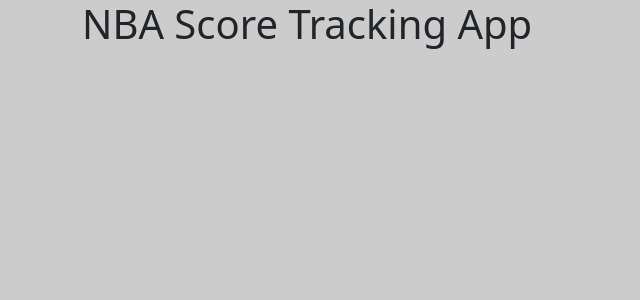
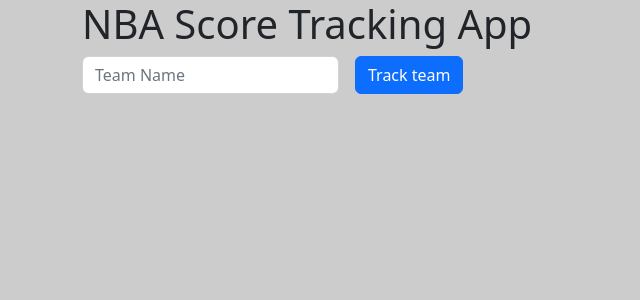
Before and after one commit to MarcManhart/nba-score-tracking, an Angular app: page / in a window 1280 px wide. Shown: the top 300 px of the page, without its empty margins (0-640 px from the left). Built offline with nearby package versions, Linux system fonts and the light colour scheme.

Commit message:
add template for team chooser

```diff
--- a/src/app/app-routing.module.ts
+++ b/src/app/app-routing.module.ts
@@ -1,10 +1,24 @@
 import { NgModule } from '@angular/core';
 import { RouterModule, Routes } from '@angular/router';
+import { NotFoundComponent } from './core/pages/not-found/not-found.component';
 
-const routes: Routes = [];
+const routes: Routes = [
+  {
+    path: '',
+    loadChildren: () =>
+      import('./score-tracking/score-tracking.module').then(
+        (m) => m.ScoreTrackingModule
+      ),
+  },
+  {
+    path: '**',
+    component: NotFoundComponent,
+    pathMatch: 'full',
+  },
+];
 
 @NgModule({
   imports: [RouterModule.forRoot(routes)],
-  exports: [RouterModule]
+  exports: [RouterModule],
 })
-export class AppRoutingModule { }
+export class AppRoutingModule {}
--- a/src/app/core/core.module.ts
+++ b/src/app/core/core.module.ts
@@ -1,10 +1,13 @@
 import { NgModule } from '@angular/core';
 import { CommonModule } from '@angular/common';
+import { NotFoundComponent } from './pages/not-found/not-found.component';
 
 
 
 @NgModule({
-  declarations: [],
+  declarations: [
+    NotFoundComponent
+  ],
   imports: [
     CommonModule
   ]
--- /dev/null
+++ b/src/app/core/pages/not-found/not-found.component.html
@@ -0,0 +1 @@
+<p>Page was not found!</p>
--- a/src/app/score-tracking/pages/overview/overview.component.html
+++ b/src/app/score-tracking/pages/overview/overview.component.html
@@ -1 +1 @@
-<p>overview works!</p>
+<app-team-chooser></app-team-chooser>
--- a/src/app/score-tracking/score-tracking-routing.module.ts
+++ b/src/app/score-tracking/score-tracking-routing.module.ts
@@ -1,8 +1,15 @@
 import { NgModule } from '@angular/core';
 import { NgModel } from '@angular/forms';
 import { RouterModule, Routes } from '@angular/router';
+import { OverviewComponent } from './pages/overview/overview.component';
 
-const scoreTrackingRoutes: Routes = [];
+const scoreTrackingRoutes: Routes = [
+  {
+    path: '',
+    component: OverviewComponent,
+    pathMatch: 'full'
+  },
+];
 
 @NgModule({
   imports: [RouterModule.forChild(scoreTrackingRoutes)],
--- a/src/app/shared/components/team-chooser/team-chooser.component.html
+++ b/src/app/shared/components/team-chooser/team-chooser.component.html
@@ -1 +1,21 @@
-<p>team-chooser works!</p>
+<form class="row g-3">
+  <div class="col-auto">
+    <input
+      class="form-control"
+      placeholder="Team Name"
+      type="text"
+      id="teamNameInput"
+      #teamNameInput
+    />
+  </div>
+  <!-- ............. -->
+  <div class="col-auto">
+    <button
+      class="btn btn-primary"
+      id="trackTeamBtn"
+      (click)="onTrackTeamBtnClicked(teamNameInput.value)"
+    >
+      Track team
+    </button>
+  </div>
+</form>
--- a/src/app/shared/components/team-chooser/team-chooser.component.ts
+++ b/src/app/shared/components/team-chooser/team-chooser.component.ts
@@ -1,10 +1,12 @@
-import { Component } from '@angular/core';
+import { Component, Input, ViewChild } from '@angular/core';
 
 @Component({
   selector: 'app-team-chooser',
   templateUrl: './team-chooser.component.html',
-  styleUrls: ['./team-chooser.component.scss']
+  styleUrls: ['./team-chooser.component.scss'],
 })
 export class TeamChooserComponent {
+  constructor() {}
 
+  onTrackTeamBtnClicked(teamNam: string) {}
 }
```
Also changed, not shown: src/app/core/pages/not-found/not-found.component.ts (added, +10 -0 lines), src/app/core/pages/not-found/not-found.component.scss (added), 1 other file (tests, documents, lock files or other folders).
